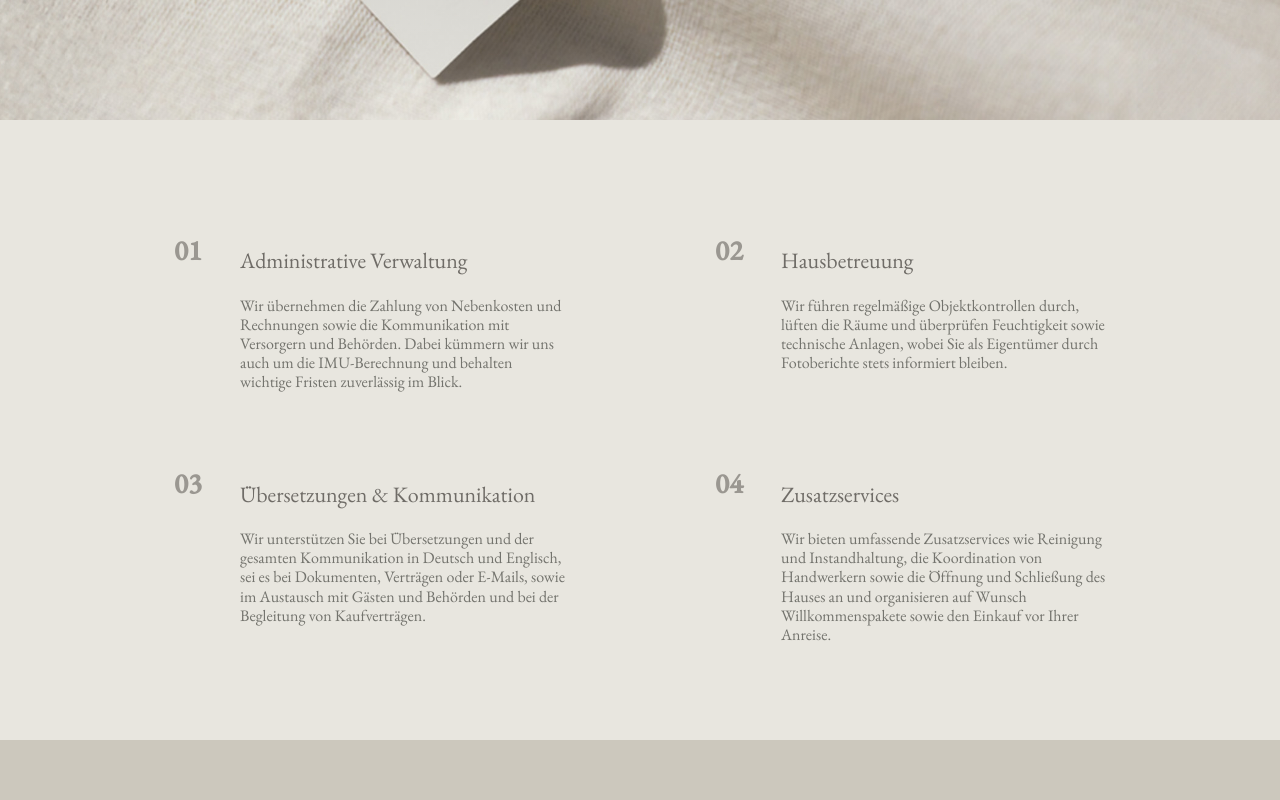
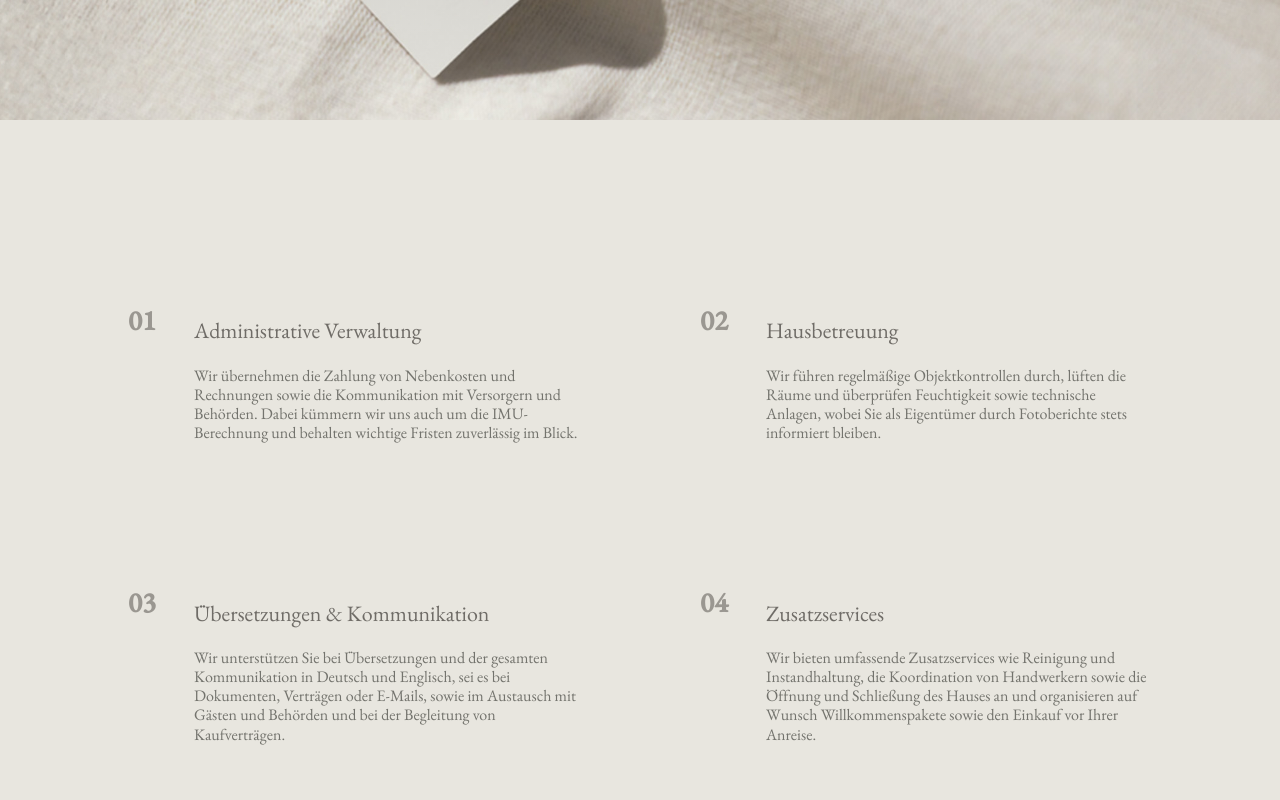
Before and after one commit to sandratuch/liguria4you, a plain HTML site: page index.html in a window 1280 px wide. Shown: the part 640-1440 px from the top of the page. Drawn offline with nearby package versions, Linux system fonts and the light colour scheme.

Commit message:
Update style.css

```diff
--- a/style.css
+++ b/style.css
@@ -130,15 +130,11 @@ h1 {
   color: #5f5f5a;
   text-shadow: none;
 }
-
 .services {
-  max-width: 980px;
-  margin: 0 auto;
-  padding: 110px 24px 96px;
   display: grid;
-  grid-template-columns: 1fr 1fr;
-  column-gap: 150px;
-  row-gap: 72px;
+  grid-template-columns: repeat(2, 1fr);
+  gap: 140px 120px;
+  padding: 180px 10vw;
 }
 
 .services article {
```
